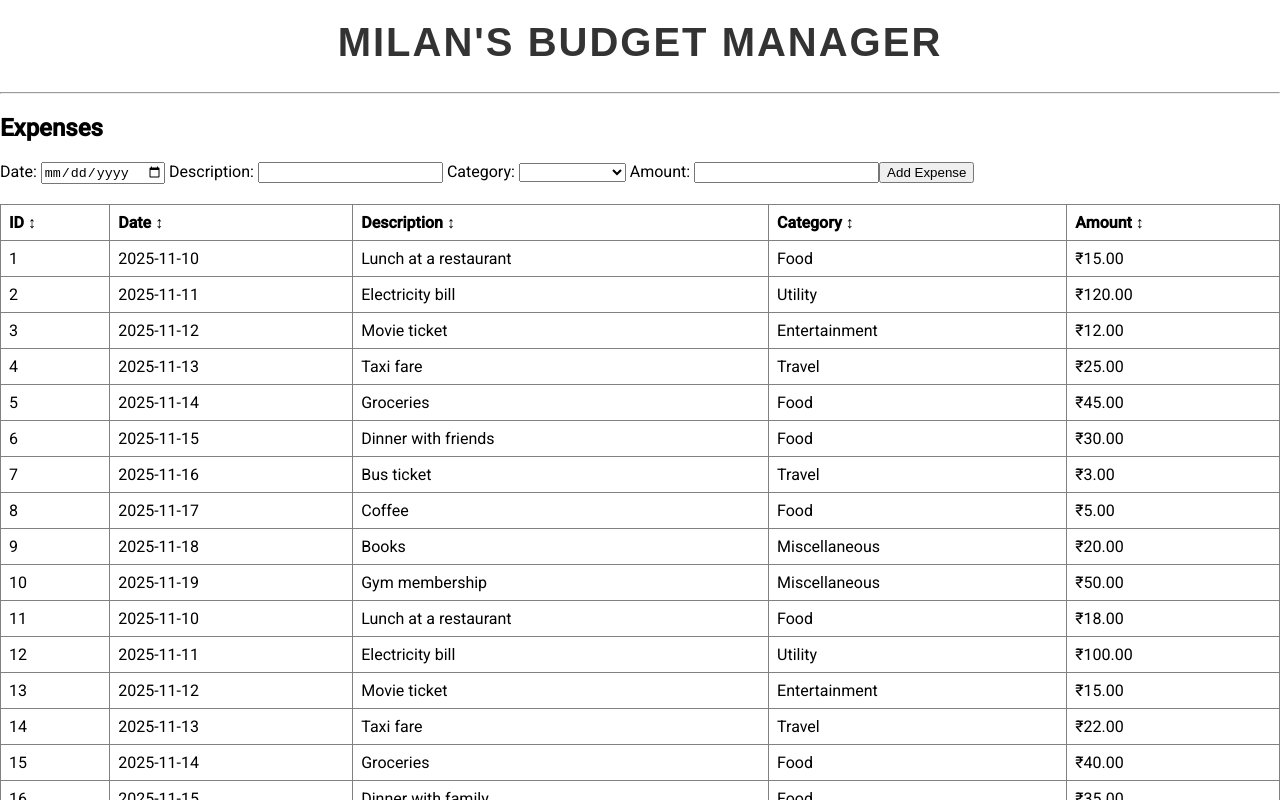
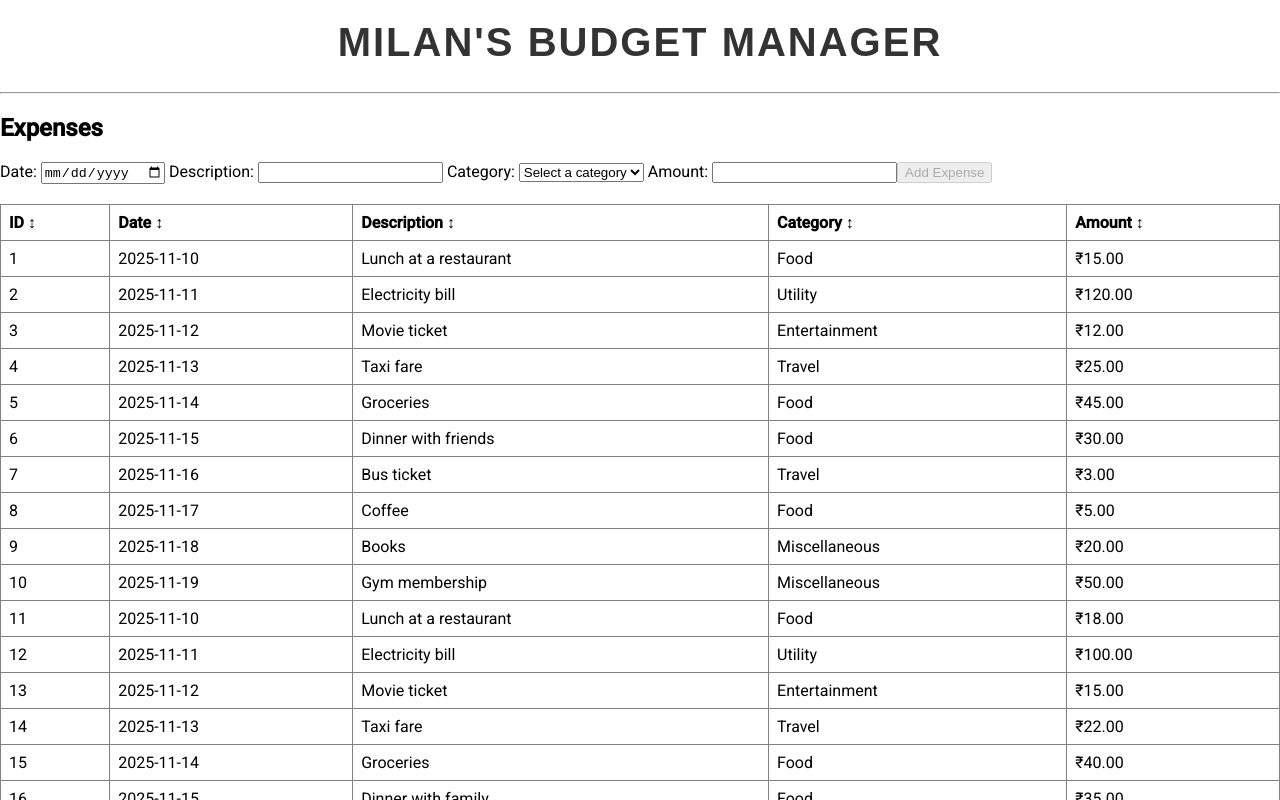
Before and after one commit to milan2312barot/milans-budget-manager-frontend, an Angular app: page / in a window 1280 px wide. Shown: the top 800 px of the page. Built offline with nearby package versions, Linux system fonts and the light colour scheme.

Commit message:
Added required paramters of input fields of expenses

```diff
--- a/src/expenses/expenses.component.html
+++ b/src/expenses/expenses.component.html
@@ -4,15 +4,16 @@
 <div style="margin-bottom: 20px;">
   <label>
     Date:
-    <input type="date" [(ngModel)]="newExpense.date"/>
+    <input type="date" [(ngModel)]="newExpense.date" required />
   </label>
   <label>
     Description:
-    <input type="text" [(ngModel)]="newExpense.description"/>
+    <input type="text" [(ngModel)]="newExpense.description" required />
   </label>
   <label>
     Category:
-    <select [(ngModel)]="newExpense.category">
+    <select [(ngModel)]="newExpense.category" required>
+      <option value="" disabled>Select a category</option>
       <option value="Food">Food</option>
       <option value="Utility">Utility</option>
       <option value="Entertainment">Entertainment</option>
@@ -22,9 +23,9 @@
   </label>
   <label>
     Amount:
-    <input type="number" [(ngModel)]="newExpense.amount"/>
+    <input type="number" [(ngModel)]="newExpense.amount" required />
   </label>
-  <button (click)="addExpense()">Add Expense</button>
+  <button (click)="addExpense()" [disabled]="!isFormValid()">Add Expense</button>
 </div>
 
 <!-- Table to display expenses -->
--- a/src/expenses/expenses.component.ts
+++ b/src/expenses/expenses.component.ts
@@ -101,4 +101,13 @@ export class ExpensesComponent {
   //     console.log('Expenses saved successfully!');
   //   });
   // }
+
+  isFormValid(): boolean {
+    return (
+      !!this.newExpense.date &&
+      !!this.newExpense.description &&
+      !!this.newExpense.category &&
+      this.newExpense.amount != null
+    );
+  }
 }
```
